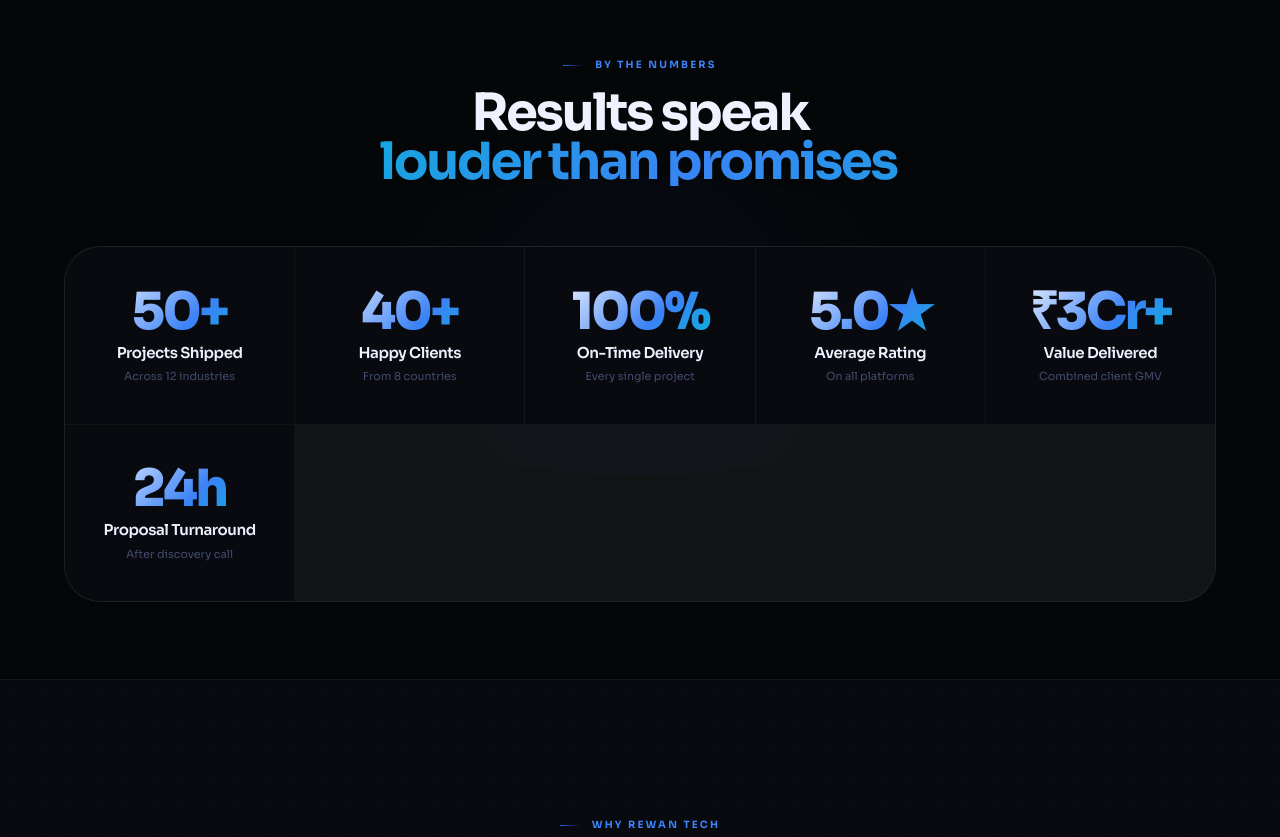
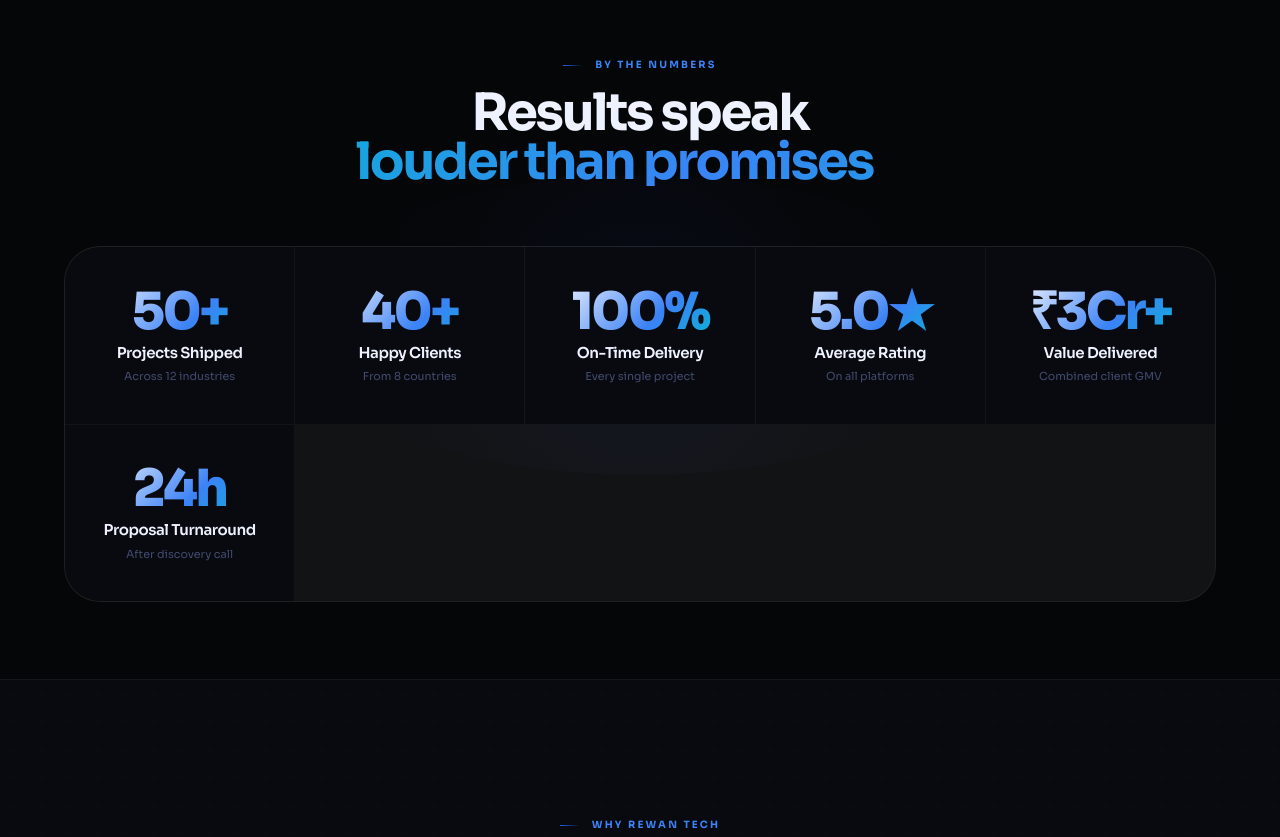
Before and after one commit to arpit9263/Rewantechsolutionwebsite, a Next.js app: page / in a window 1280 px wide. Shown: the part 1960-2797 px from the top of the page. Built offline with nearby package versions, Linux system fonts and the light colour scheme.

Commit message:
header hero font grid

```diff
--- a/src/app/globals.css
+++ b/src/app/globals.css
@@ -150,7 +150,7 @@ input, textarea, select { font: inherit; color: var(--t1); }
   -webkit-background-clip:text; -webkit-text-fill-color:transparent;
   background-clip:text;
   animation:shimmer 4s linear infinite;
-  padding-right:0.07em;
+  padding-right:1em;
   display:inline-block;
 }
 .shim {
```
